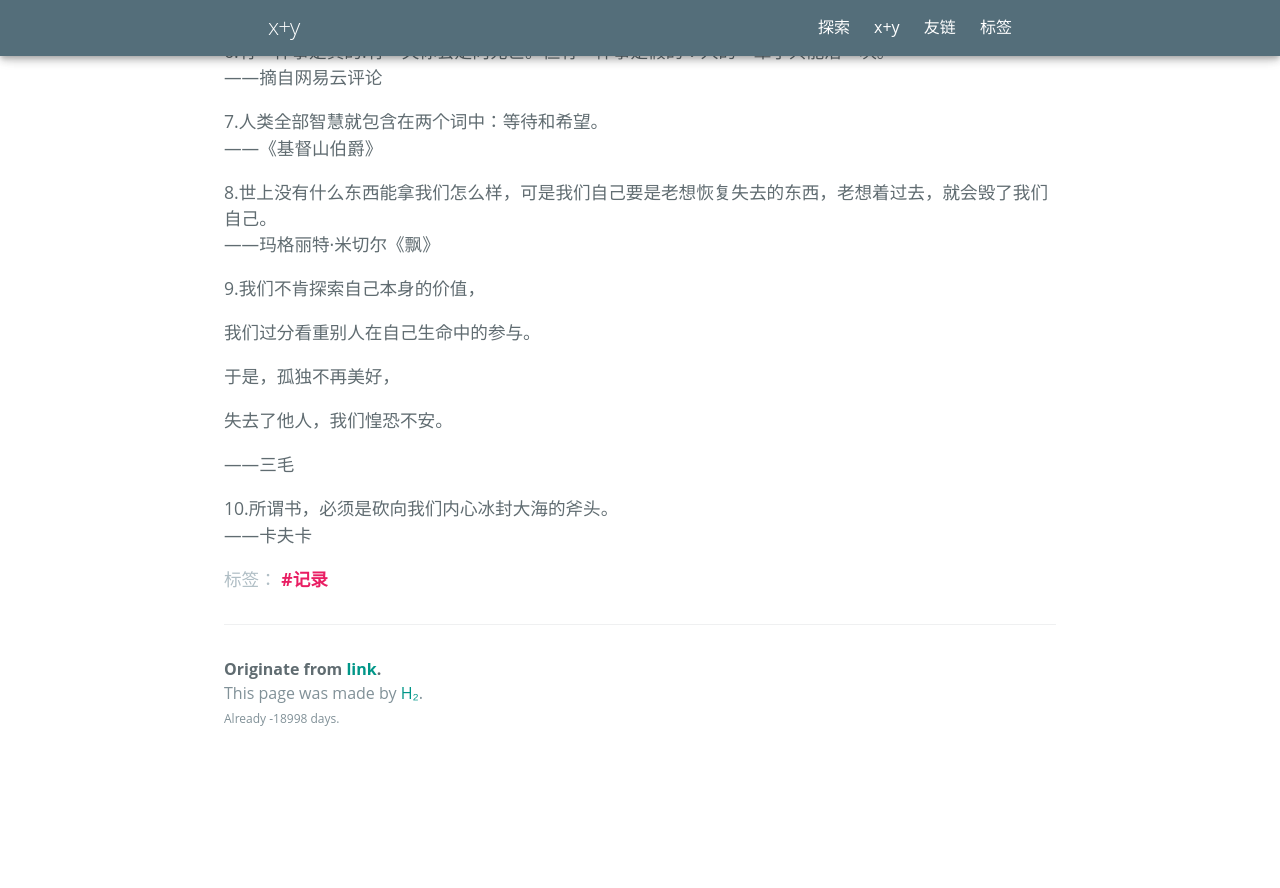
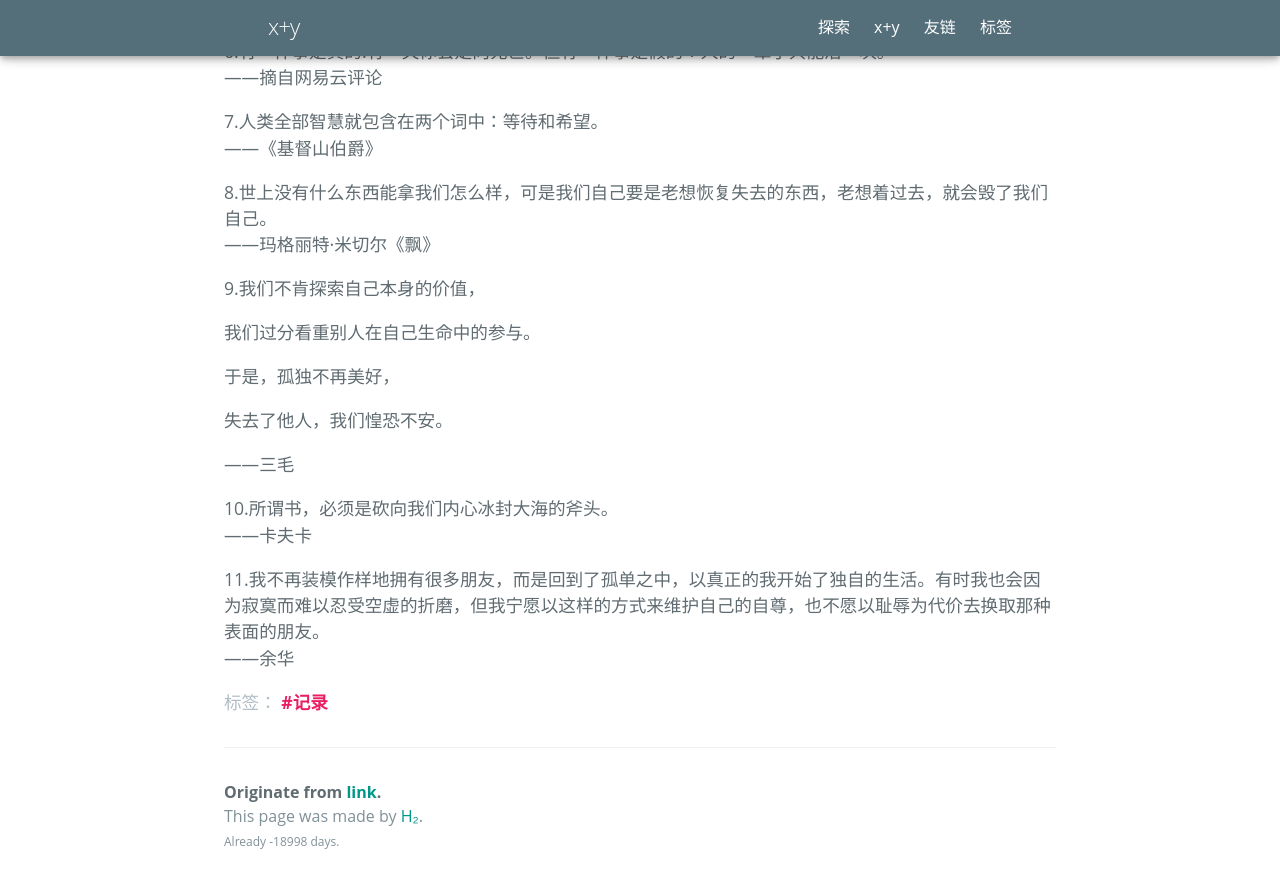
Before and after one commit to xplusy44/xplusy44.github.io, a Jekyll site: the page built from _posts/2022-1-14-Extract1.md, in a window 1280 px wide and 900 px high, scrolled down 952 px. Shown: the top 888 px of the window. Built offline with Jekyll 4.4.1, drawn with Linux system fonts in a browser that asks for light colours; some web fonts are replaced; before the commit the page ends 1729 px from its top, so only the background shows below that.

Commit message:
Update 2022-1-14-Extract1.md

```diff
--- a/_posts/2022-1-14-Extract1.md
+++ b/_posts/2022-1-14-Extract1.md
@@ -33,3 +33,5 @@ tags: 记录
 ——三毛
 
 10.所谓书，必须是砍向我们内心冰封大海的斧头。 <br/>——卡夫卡
+
+11.我不再装模作样地拥有很多朋友，而是回到了孤单之中，以真正的我开始了独自的生活。有时我也会因为寂寞而难以忍受空虚的折磨，但我宁愿以这样的方式来维护自己的自尊，也不愿以耻辱为代价去换取那种表面的朋友。 <br/>——余华
```
